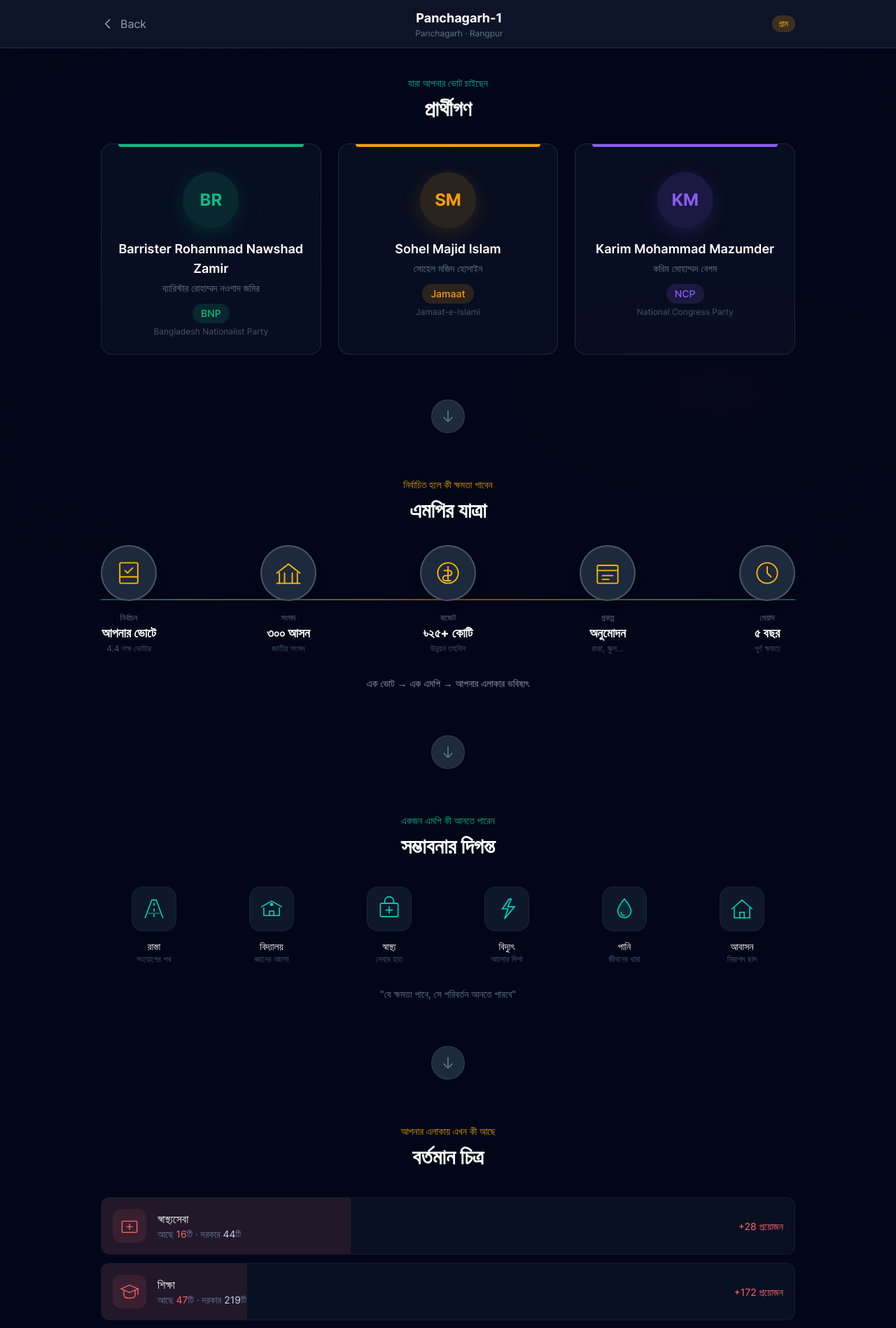
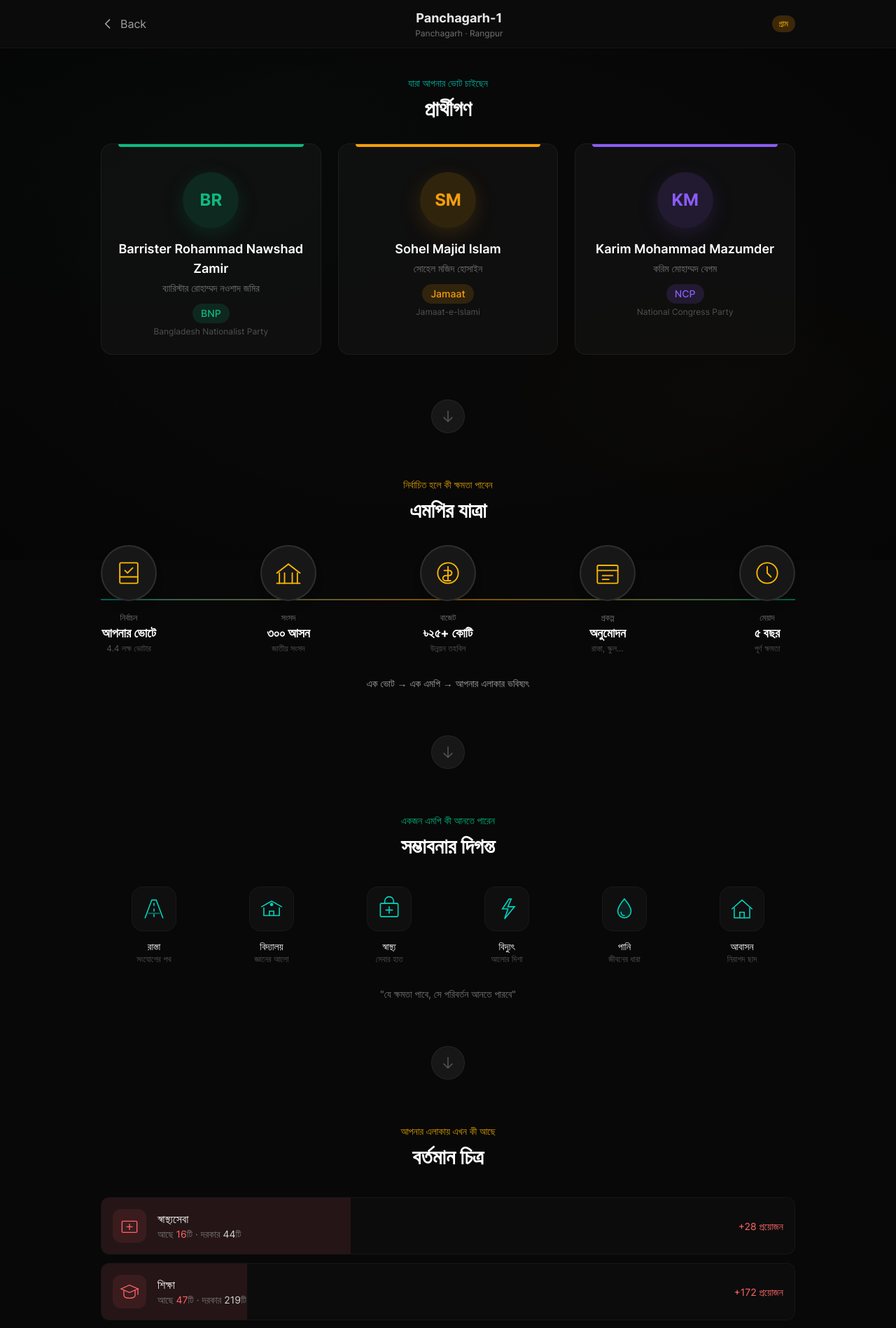
Before and after one commit to tarekahsan709/bdelection26, a Next.js app in the folder app/: page /constituency/1 in a window 1280 px wide. Shown: the top 1898 px of the page at 70% size. Built offline with nearby package versions, Linux system fonts and the light colour scheme.

Commit message:
add black background

```diff
--- a/app/src/app/constituency/[id]/page.tsx
+++ b/app/src/app/constituency/[id]/page.tsx
@@ -5,20 +5,20 @@ import { useParams, useRouter } from 'next/navigation';
 import Link from 'next/link';
 import { PARTY_COLORS } from '@/config/colors';
 
-// Minimal Background - Golden Delta subtle gradient
+// Minimal Background - Pure dark with subtle accent glows
 function ParallaxBackground() {
   return (
     <div className="fixed inset-0 pointer-events-none">
       {/* Base solid dark */}
-      <div className="absolute inset-0 bg-slate-950" />
+      <div className="absolute inset-0 bg-[#080808]" />
 
-      {/* Golden Delta gradient glow - teal and gold */}
+      {/* Subtle accent glows - teal and gold */}
       <div
-        className="absolute inset-0 opacity-40"
+        className="absolute inset-0 opacity-30"
         style={{
           background: `
-            radial-gradient(ellipse 80% 60% at 20% 30%, rgba(13, 148, 136, 0.06) 0%, transparent 50%),
-            radial-gradient(ellipse 60% 50% at 80% 70%, rgba(245, 158, 11, 0.04) 0%, transparent 50%)
+            radial-gradient(ellipse 80% 60% at 20% 30%, rgba(13, 148, 136, 0.08) 0%, transparent 50%),
+            radial-gradient(ellipse 60% 50% at 80% 70%, rgba(245, 158, 11, 0.05) 0%, transparent 50%)
           `,
         }}
       />
@@ -27,7 +27,7 @@ function ParallaxBackground() {
       <div
         className="absolute inset-0"
         style={{
-          background: 'radial-gradient(ellipse at center, transparent 50%, rgba(2, 6, 23, 0.5) 100%)',
+          background: 'radial-gradient(ellipse at center, transparent 50%, rgba(0, 0, 0, 0.4) 100%)',
         }}
       />
     </div>
@@ -144,7 +144,7 @@ export default function ConstituencyPage() {
 
   if (loading) {
     return (
-      <div className="min-h-screen bg-slate-950 flex items-center justify-center">
+      <div className="min-h-screen bg-[#080808] flex items-center justify-center">
         <div className="w-12 h-12 border-4 border-teal-600/30 border-t-teal-500 rounded-full animate-spin" />
       </div>
     );
@@ -152,9 +152,9 @@ export default function ConstituencyPage() {
 
   if (!data || !allData) {
     return (
-      <div className="min-h-screen bg-slate-950 flex items-center justify-center">
+      <div className="min-h-screen bg-[#080808] flex items-center justify-center">
         <div className="text-center">
-          <p className="text-slate-400 mb-4">নির্বাচনী এলাকা পাওয়া যায়নি</p>
+          <p className="text-neutral-400 mb-4">নির্বাচনী এলাকা পাওয়া যায়নি</p>
           <Link href="/" className="text-teal-400 hover:underline">মানচিত্রে ফিরুন</Link>
         </div>
       </div>
@@ -164,15 +164,15 @@ export default function ConstituencyPage() {
   const voters = data.registered_voters || 400000;
 
   return (
-    <div className="min-h-screen bg-slate-950 relative overflow-hidden">
+    <div className="min-h-screen bg-[#080808] relative overflow-hidden">
       {/* Artistic Parallax Background */}
       <ParallaxBackground />
       {/* Header */}
-      <header className="sticky top-0 z-50 bg-slate-900/90 backdrop-blur-xl border-b border-white/10">
+      <header className="sticky top-0 z-50 bg-[#0c0c0c]/95 backdrop-blur-xl border-b border-white/[0.04]">
         <div className="max-w-5xl mx-auto px-4 py-3 flex items-center justify-between">
           <button
             onClick={() => router.back()}
-            className="flex items-center gap-2 text-slate-400 hover:text-white transition-colors"
+            className="flex items-center gap-2 text-neutral-400 hover:text-white transition-colors"
           >
             <svg className="w-5 h-5" fill="none" stroke="currentColor" viewBox="0 0 24 24">
               <path strokeLinecap="round" strokeLinejoin="round" strokeWidth={2} d="M15 19l-7-7 7-7" />
@@ -180,8 +180,8 @@ export default function ConstituencyPage() {
             <span className="hidden sm:inline">Back</span>
           </button>
           <div className="text-center">
-            <h1 className="text-lg font-bold text-white">{data.name_english}</h1>
-            <p className="text-xs text-slate-500">{data.district} · {data.division}</p>
+            <h1 className="text-lg font-bold text-white/90">{data.name_english}</h1>
+            <p className="text-xs text-neutral-500">{data.district} · {data.division}</p>
           </div>
           <span className={`px-2.5 py-1 rounded-full text-xs font-medium ${
             data.urban_classification === 'urban'
@@ -209,14 +209,14 @@ export default function ConstituencyPage() {
           </div>
 
           {candidates.length === 0 && (
-            <p className="text-center text-slate-500">প্রার্থীর তথ্য পাওয়া যায়নি</p>
+            <p className="text-center text-neutral-500">প্রার্থীর তথ্য পাওয়া যায়নি</p>
           )}
         </section>
 
         {/* Visual Divider */}
         <div className="flex items-center justify-center py-4">
-          <div className="w-12 h-12 rounded-full bg-slate-800 border border-white/10 flex items-center justify-center">
-            <svg className="w-5 h-5 text-slate-500" fill="none" stroke="currentColor" viewBox="0 0 24 24">
+          <div className="w-12 h-12 rounded-full bg-neutral-900 border border-white/[0.06] flex items-center justify-center">
+            <svg className="w-5 h-5 text-neutral-600" fill="none" stroke="currentColor" viewBox="0 0 24 24">
               <path strokeLinecap="round" strokeLinejoin="round" strokeWidth={2} d="M19 14l-7 7m0 0l-7-7m7 7V3" />
             </svg>
           </div>
@@ -235,8 +235,8 @@ export default function ConstituencyPage() {
 
         {/* Visual Divider */}
         <div className="flex items-center justify-center py-4">
-          <div className="w-12 h-12 rounded-full bg-slate-800 border border-white/10 flex items-center justify-center">
-            <svg className="w-5 h-5 text-slate-500" fill="none" stroke="currentColor" viewBox="0 0 24 24">
+          <div className="w-12 h-12 rounded-full bg-neutral-900 border border-white/[0.06] flex items-center justify-center">
+            <svg className="w-5 h-5 text-neutral-600" fill="none" stroke="currentColor" viewBox="0 0 24 24">
               <path strokeLinecap="round" strokeLinejoin="round" strokeWidth={2} d="M19 14l-7 7m0 0l-7-7m7 7V3" />
             </svg>
           </div>
@@ -254,8 +254,8 @@ export default function ConstituencyPage() {
 
         {/* Visual Divider */}
         <div className="flex items-center justify-center py-4">
-          <div className="w-12 h-12 rounded-full bg-slate-800 border border-white/10 flex items-center justify-center">
-            <svg className="w-5 h-5 text-slate-500" fill="none" stroke="currentColor" viewBox="0 0 24 24">
+          <div className="w-12 h-12 rounded-full bg-neutral-900 border border-white/[0.06] flex items-center justify-center">
+            <svg className="w-5 h-5 text-neutral-600" fill="none" stroke="currentColor" viewBox="0 0 24 24">
               <path strokeLinecap="round" strokeLinejoin="round" strokeWidth={2} d="M19 14l-7 7m0 0l-7-7m7 7V3" />
             </svg>
           </div>
@@ -275,11 +275,11 @@ export default function ConstituencyPage() {
         <section className="relative py-12 px-8 rounded-3xl overflow-hidden">
           {/* Background gradient - Golden Delta colors */}
           <div className="absolute inset-0 bg-gradient-to-br from-teal-600/10 via-amber-500/5 to-emerald-500/10" />
-          <div className="absolute inset-0 bg-slate-950/50" />
+          <div className="absolute inset-0 bg-black/40" />
 
           <div className="relative text-center">
             <h2 className="text-2xl font-bold text-white mb-4">সিদ্ধান্ত আপনার</h2>
-            <p className="text-slate-300 max-w-xl mx-auto leading-relaxed mb-6">
+            <p className="text-neutral-300 max-w-xl mx-auto leading-relaxed mb-6">
               আপনি দেখলেন কারা প্রার্থী। জানলেন তাদের হাতে কী ক্ষমতা থাকবে।
               বুঝলেন আপনার এলাকার বর্তমান অবস্থা।
             </p>
@@ -293,14 +293,14 @@ export default function ConstituencyPage() {
         <div className="text-center pt-4">
           <Link
             href="/"
-            className="inline-flex items-center gap-2 px-6 py-3 bg-white/5 hover:bg-white/10 text-slate-300 rounded-xl transition-colors"
+            className="inline-flex items-center gap-2 px-6 py-3 bg-white/5 hover:bg-white/10 text-neutral-300 rounded-xl transition-colors"
           >
             <svg className="w-4 h-4" fill="none" stroke="currentColor" viewBox="0 0 24 24">
               <path strokeLinecap="round" strokeLinejoin="round" strokeWidth={2} d="M15 19l-7-7 7-7" />
             </svg>
             মানচিত্রে ফিরুন
           </Link>
-          <p className="mt-4 text-xs text-slate-600">
+          <p className="mt-4 text-xs text-neutral-600">
             তথ্য শুধুমাত্র জানার জন্য
           </p>
         </div>
@@ -322,7 +322,7 @@ function CandidateCard({ candidate }: { candidate: Candidate }) {
   };
 
   return (
-    <div className="group relative p-6 rounded-2xl bg-slate-900/50 border border-white/10 hover:border-white/20 transition-all hover:bg-slate-900/80">
+    <div className="group relative p-6 rounded-2xl bg-neutral-900/50 border border-white/[0.06] hover:border-white/[0.12] transition-all hover:bg-neutral-900/80">
       {/* Party color accent */}
       <div
         className="absolute top-0 left-6 right-6 h-1 rounded-b-full"
@@ -341,7 +341,7 @@ function CandidateCard({ candidate }: { candidate: Candidate }) {
         {/* Name */}
         <h3 className="text-lg font-semibold text-white mb-1">{name}</h3>
         {bengaliName && (
-          <p className="text-sm text-slate-500 mb-3">{bengaliName}</p>
+          <p className="text-sm text-neutral-500 mb-3">{bengaliName}</p>
         )}
 
         {/* Party Badge */}
@@ -352,7 +352,7 @@ function CandidateCard({ candidate }: { candidate: Candidate }) {
           >
             {config.name}
           </span>
-          <span className="text-xs text-slate-600 mt-1">{config.fullName}</span>
+          <span className="text-xs text-neutral-600 mt-1">{config.fullName}</span>
         </div>
       </div>
     </div>
@@ -417,14 +417,14 @@ function PowerJourney({ voters }: { voters: number }) {
           {steps.map((step, idx) => (
             <div key={idx} className="relative flex flex-col items-center">
               {/* Circle with SVG icon */}
-              <div className="w-20 h-20 p-4 rounded-full bg-slate-800 border-2 border-white/20 text-amber-400 z-10 shadow-lg">
+              <div className="w-20 h-20 p-4 rounded-full bg-neutral-900 border-2 border-white/10 text-amber-400 z-10 shadow-lg">
                 {step.icon}
               </div>
               {/* Label */}
               <div className="mt-4 text-center">
-                <p className="text-xs text-slate-500">{step.label}</p>
+                <p className="text-xs text-neutral-500">{step.label}</p>
                 <p className="text-lg font-bold text-white">{step.value}</p>
-                <p className="text-xs text-slate-600">{step.sub}</p>
+                <p className="text-xs text-neutral-600">{step.sub}</p>
               </div>
             </div>
           ))}
@@ -435,20 +435,20 @@ function PowerJourney({ voters }: { voters: number }) {
       <div className="md:hidden space-y-4">
         {steps.map((step, idx) => (
           <div key={idx} className="flex items-center gap-4">
-            <div className="w-14 h-14 p-3 rounded-full bg-slate-800 border-2 border-white/20 text-amber-400 shrink-0">
+            <div className="w-14 h-14 p-3 rounded-full bg-neutral-900 border-2 border-white/10 text-amber-400 shrink-0">
               {step.icon}
             </div>
-            <div className="flex-1 py-3 px-4 rounded-xl bg-slate-800/50 border border-white/5">
-              <p className="text-xs text-slate-500">{step.label}</p>
+            <div className="flex-1 py-3 px-4 rounded-xl bg-neutral-900/50 border border-white/[0.04]">
+              <p className="text-xs text-neutral-500">{step.label}</p>
               <p className="text-lg font-bold text-white">{step.value}</p>
-              <p className="text-xs text-slate-600">{step.sub}</p>
+              <p className="text-xs text-neutral-600">{step.sub}</p>
             </div>
           </div>
         ))}
       </div>
 
       {/* Summary message */}
-      <p className="text-center text-slate-400 text-sm mt-8 max-w-md mx-auto">
+      <p className="text-center text-neutral-400 text-sm mt-8 max-w-md mx-auto">
         এক ভোট → এক এমপি → আপনার এলাকার ভবিষ্যৎ
       </p>
     </div>
@@ -516,16 +516,16 @@ function SeedsOfChange() {
       <div className="grid grid-cols-3 md:grid-cols-6 gap-4">
         {powers.map((power, idx) => (
           <div key={idx} className="group text-center">
-            <div className="w-16 h-16 mx-auto mb-3 p-3 rounded-2xl bg-slate-800/50 border border-white/5 text-teal-400 group-hover:text-teal-300 group-hover:border-teal-500/30 group-hover:bg-teal-500/10 transition-all">
+            <div className="w-16 h-16 mx-auto mb-3 p-3 rounded-2xl bg-neutral-900/50 border border-white/[0.04] text-teal-400 group-hover:text-teal-300 group-hover:border-teal-500/30 group-hover:bg-teal-500/10 transition-all">
               {power.icon}
             </div>
             <p className="text-sm font-medium text-white">{power.label}</p>
-            <p className="text-xs text-slate-600">{power.desc}</p>
+            <p className="text-xs text-neutral-600">{power.desc}</p>
           </div>
         ))}
       </div>
 
-      <p className="text-center text-slate-500 text-sm">
+      <p className="text-center text-neutral-500 text-sm">
         &quot;যে ক্ষমতা পাবে, সে পরিবর্তন আনতে পারবে&quot;
       </p>
     </div>
@@ -628,7 +628,7 @@ function GardenView({ data, voters }: { data: DevelopmentData; voters: number })
           return (
             <div
               key={idx}
-              className="relative p-4 rounded-xl bg-slate-800/30 border border-white/5 overflow-hidden"
+              className="relative p-4 rounded-xl bg-neutral-900/30 border border-white/[0.04] overflow-hidden"
             >
               {/* Progress fill */}
               <div
@@ -651,10 +651,10 @@ function GardenView({ data, voters }: { data: DevelopmentData; voters: number })
                 {/* Label and stats */}
                 <div className="flex-1">
                   <p className="text-white font-medium">{sector.label}</p>
-                  <p className="text-sm text-slate-500">
+                  <p className="text-sm text-neutral-500">
                     আছে <span className={isGood ? 'text-emerald-400' : isMedium ? 'text-amber-400' : 'text-red-400'}>{sector.have}</span>টি
                     {' · '}
-                    দরকার <span className="text-slate-300">{sector.need}</span>টি
+                    দরকার <span className="text-neutral-300">{sector.need}</span>টি
                   </p>
                 </div>
 
@@ -675,7 +675,7 @@ function GardenView({ data, voters }: { data: DevelopmentData; voters: number })
       </div>
 
       {/* Legend */}
-      <div className="flex justify-center gap-6 text-xs text-slate-500">
+      <div className="flex justify-center gap-6 text-xs text-neutral-500">
         <div className="flex items-center gap-2">
           <div className="w-2 h-2 rounded-full bg-emerald-400" />
           <span>পর্যাপ্ত</span>
@@ -690,7 +690,7 @@ function GardenView({ data, voters }: { data: DevelopmentData; voters: number })
         </div>
       </div>
 
-      <p className="text-center text-slate-600 text-sm mt-4">
+      <p className="text-center text-neutral-600 text-sm mt-4">
         &quot;উন্নয়ন যেখানে থেমে আছে, সেখানেই সুযোগ&quot;
       </p>
     </div>
--- a/app/src/app/layout.tsx
+++ b/app/src/app/layout.tsx
@@ -56,7 +56,7 @@ export default function RootLayout({
 }) {
   return (
     <html>
-      <body>{children}</body>
+      <body className="bg-[#080808] text-white antialiased">{children}</body>
     </html>
   );
 }
--- a/app/src/app/page.tsx
+++ b/app/src/app/page.tsx
@@ -26,7 +26,7 @@ export default function HomePage() {
 
   return (
     <>
-      <main className="flex h-screen w-screen bg-gray-900">
+      <main className="flex h-screen w-screen bg-[#080808]">
         {/* Mobile Header - only visible on mobile */}
         <MobileHeader
           onMenuClick={() => setIsSidebarOpen(true)}
@@ -50,7 +50,7 @@ export default function HomePage() {
           {/* Mobile close button */}
           <button
             onClick={() => setIsSidebarOpen(false)}
-            className="absolute top-4 right-4 p-2 text-gray-400 hover:text-white md:hidden"
+            className="absolute top-4 right-4 p-2 text-neutral-500 hover:text-white md:hidden"
           >
             <svg className="w-6 h-6" fill="none" stroke="currentColor" viewBox="0 0 24 24">
               <path strokeLinecap="round" strokeLinejoin="round" strokeWidth={2} d="M6 18L18 6M6 6l12 12" />
--- a/app/src/components/map/MapContainer.tsx
+++ b/app/src/components/map/MapContainer.tsx
@@ -7,8 +7,8 @@ import type { ConstituencyInfo } from './ConstituencyLayer';
 const LeafletMap = dynamic(() => import('./LeafletMap'), {
   ssr: false,
   loading: () => (
-    <div className='flex h-full w-full items-center justify-center bg-gray-900'>
-      <p className='text-white'>Loading map...</p>
+    <div className='flex h-full w-full items-center justify-center bg-[#080808]'>
+      <div className="w-8 h-8 border-3 border-teal-600/30 border-t-teal-500 rounded-full animate-spin" />
     </div>
   ),
 });
```
Also changed, not shown: app/src/components/candidates/CandidatePanel.tsx (+7 -7 lines), app/src/components/sidebar/FilterPanel.tsx (+4 -4 lines), app/src/components/sidebar/LegendPanel.tsx (+7 -7 lines), app/src/components/sidebar/Sidebar.tsx (+23 -23 lines), app/src/components/sidebar/StatsPanel.tsx (+4 -4 lines).
